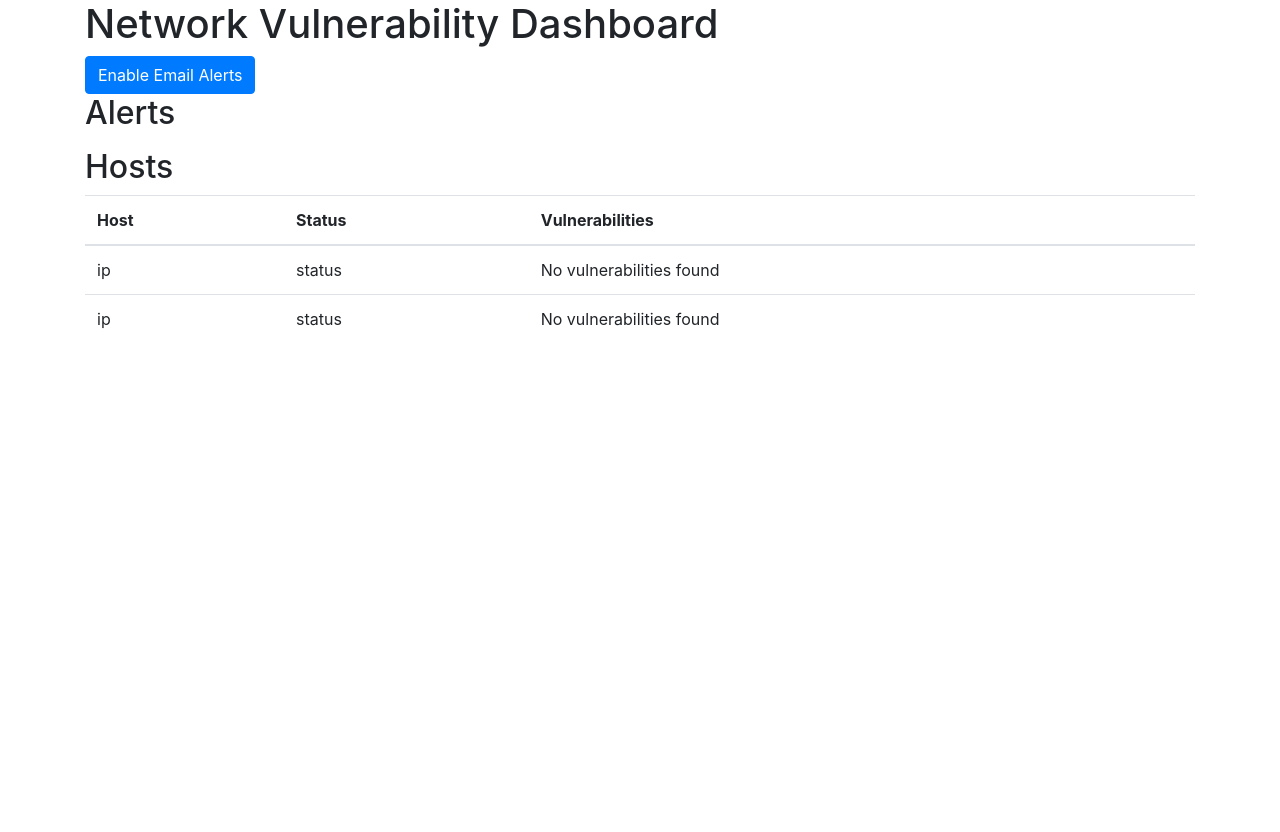
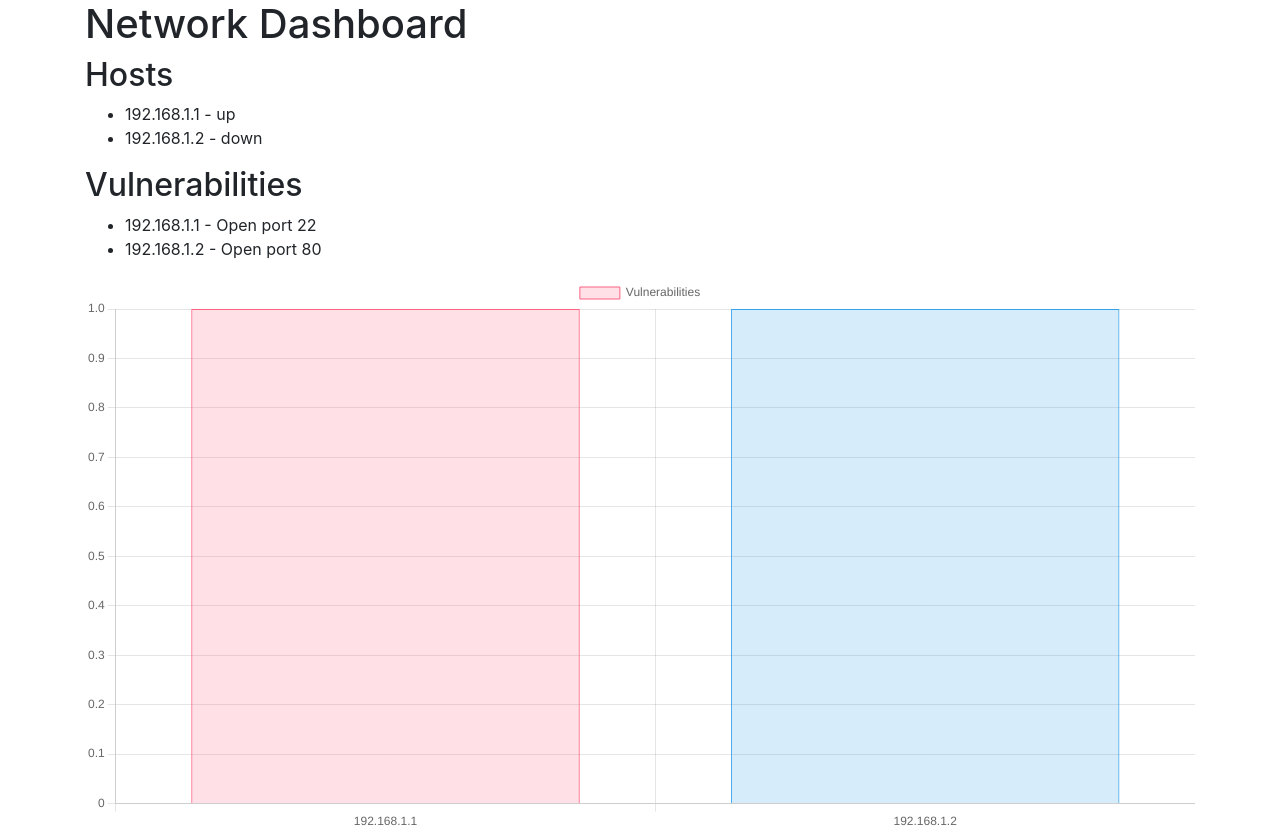
Before and after one commit to fruitcake514/CVEScanner, a Flask app: page / in a window 1280 px wide. Before the commit the page ends 329 px from the top, so only its background shows below. Run offline with Flask 3, Linux system fonts and the light colour scheme; some libraries are stand-ins or nearby versions.

Commit message:
Update dashboard.html

```diff
--- a/templates/dashboard.html
+++ b/templates/dashboard.html
@@ -2,52 +2,49 @@
 <html lang="en">
 <head>
     <meta charset="UTF-8">
-    <title>Network Vulnerability Dashboard</title>
-    <link rel="stylesheet" href="https://stackpath.bootstrapcdn.com/bootstrap/4.3.1/css/bootstrap.min.css">
+    <title>Dashboard</title>
+    <link rel="stylesheet" href="https://stackpath.bootstrapcdn.com/bootstrap/4.5.2/css/bootstrap.min.css">
+    <script src="https://cdn.jsdelivr.net/npm/chart.js"></script>
 </head>
 <body>
     <div class="container">
-        <h1>Network Vulnerability Dashboard</h1>
-        <form action="/toggle_email_alerts" method="post">
-            <button type="submit" class="btn btn-primary">
-                {% if email_alerts_enabled %}
-                    Disable Email Alerts
-                {% else %}
-                    Enable Email Alerts
-                {% endif %}
-            </button>
-        </form>
-        <h2>Alerts</h2>
+        <h1>Network Dashboard</h1>
+        <h2>Hosts</h2>
         <ul>
-            {% for alert in alerts %}
-                <li>{{ alert }}</li>
+            {% for host in hosts %}
+                <li>{{ host.ip }} - {{ host.status }}</li>
             {% endfor %}
         </ul>
-        <h2>Hosts</h2>
-        <table class="table">
-            <thead>
-                <tr>
-                    <th>Host</th>
-                    <th>Status</th>
-                    <th>Vulnerabilities</th>
-                </tr>
-            </thead>
-            <tbody>
-                {% for host, status in hosts %}
-                <tr>
-                    <td>{{ host }}</td>
-                    <td>{{ status }}</td>
-                    <td>
-                        {% if host in vulnerabilities %}
-                            {{ vulnerabilities[host] }}
-                        {% else %}
-                            No vulnerabilities found
-                        {% endif %}
-                    </td>
-                </tr>
-                {% endfor %}
-            </tbody>
-        </table>
+        <h2>Vulnerabilities</h2>
+        <ul>
+            {% for vuln in vulnerabilities %}
+                <li>{{ vuln.host }} - {{ vuln.vuln }}</li>
+            {% endfor %}
+        </ul>
+        <canvas id="myChart"></canvas>
     </div>
+    <script>
+        var ctx = document.getElementById('myChart').getContext('2d');
+        var myChart = new Chart(ctx, {
+            type: 'bar',
+            data: {
+                labels: ['192.168.1.1', '192.168.1.2'],
+                datasets: [{
+                    label: 'Vulnerabilities',
+                    data: [1, 1],
+                    backgroundColor: ['rgba(255, 99, 132, 0.2)', 'rgba(54, 162, 235, 0.2)'],
+                    borderColor: ['rgba(255, 99, 132, 1)', 'rgba(54, 162, 235, 1)'],
+                    borderWidth: 1
+                }]
+            },
+            options: {
+                scales: {
+                    y: {
+                        beginAtZero: true
+                    }
+                }
+            }
+        });
+    </script>
 </body>
 </html>
```
